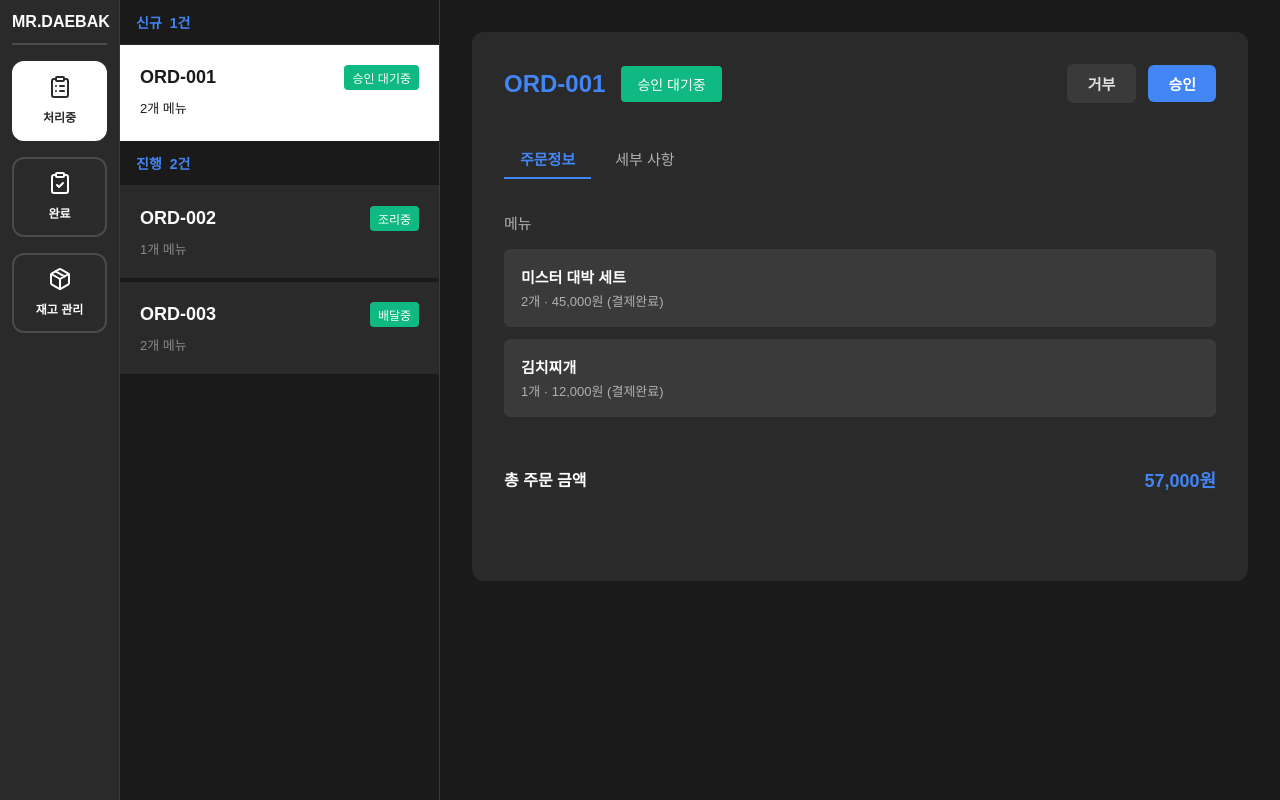
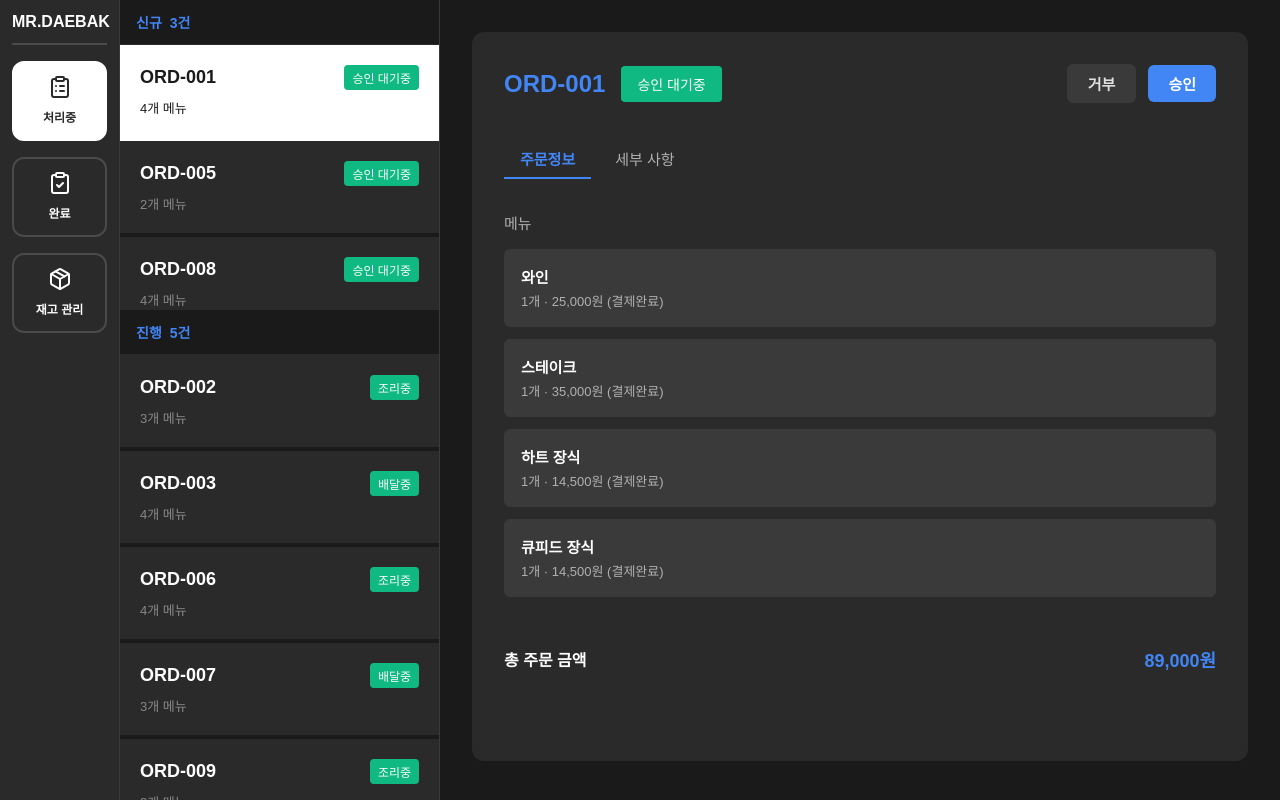
Before and after one commit to sogonggogo/sogonggogo_staff, a Next.js app: page / in a window 1280 px wide. Built offline with nearby package versions, Linux system fonts and the light colour scheme; a web font is replaced by a local one.

Commit message:
feat : 메뉴 데이터 1차 구현

```diff
--- a/src/data/orders.ts
+++ b/src/data/orders.ts
@@ -13,9 +13,62 @@ export interface Order {
   phone: string;
   address: string;
   time: string;
+  menuId?: number; // 메뉴 ID (선택사항)
   items: OrderItem[];
   total: number;
 }
+
+// 아이템 가격 가져오기 (additionalOptions.ts의 로직과 동일)
+const getItemPrice = (menuId: number | undefined, itemName: string): number => {
+  if (!menuId) return 10000; // 기본 가격
+
+  const getItemPriceKey = (menuId: number, itemName: string): string => {
+    switch (menuId) {
+      case 1: // 발렌타인
+        if (itemName === "와인") return "발렌타인-와인";
+        if (itemName === "스테이크") return "발렌타인-스테이크";
+        return itemName;
+      case 2: // 프렌치
+        if (itemName === "커피") return "프렌치-커피";
+        if (itemName === "와인") return "프렌치-와인";
+        if (itemName === "스테이크") return "프렌치-스테이크";
+        return itemName;
+      case 3: // 잉글리시
+        if (itemName === "스테이크") return "잉글리시-스테이크";
+        return itemName;
+      case 4: // 샴페인
+        if (itemName === "커피") return "샴페인-커피";
+        if (itemName === "와인") return "샴페인-와인";
+        if (itemName === "스테이크") return "샴페인-스테이크";
+        return itemName;
+      default:
+        return itemName;
+    }
+  };
+
+  const itemPrices: Record<string, number> = {
+    "발렌타인-와인": 25000,
+    "발렌타인-스테이크": 35000,
+    "하트 장식": 14500,
+    "큐피드 장식": 14500,
+    "프렌치-커피": 10000,
+    "프렌치-와인": 20000,
+    샐러드: 15000,
+    "프렌치-스테이크": 20000,
+    "에그 스크램블": 7000,
+    베이컨: 8000,
+    빵: 5000,
+    "잉글리시-스테이크": 35000,
+    샴페인: 25000,
+    "바게트 빵": 3750,
+    "샴페인-커피": 20000,
+    "샴페인-와인": 25000,
+    "샴페인-스테이크": 35000,
+  };
+
+  const priceKey = getItemPriceKey(menuId, itemName);
+  return itemPrices[priceKey] || itemPrices[itemName] || 10000;
+};
 
 export const getStatusText = (status: OrderStatus): string => {
   switch (status) {
@@ -31,6 +84,7 @@ export const getStatusText = (status: OrderStatus): string => {
 };
 
 export const mockOrders: Order[] = [
+  // 기존 주문 업데이트 - 발렌타인 디너 (기본 아이템 모두 포함)
   {
     id: 'ORD-001',
     status: 'pending',
@@ -38,12 +92,16 @@ export const mockOrders: Order[] = [
     phone: '010-1234-5678',
     address: '서울시 강남구 역삼동 123-45',
     time: '18:30',
+    menuId: 1, // 발렌타인 디너
     items: [
-      { name: '미스터 대박 세트', quantity: 2, price: 45000 },
-      { name: '김치찌개', quantity: 1, price: 12000 },
+      { name: '와인', quantity: 1, price: getItemPrice(1, '와인') },
+      { name: '스테이크', quantity: 1, price: getItemPrice(1, '스테이크') },
+      { name: '하트 장식', quantity: 1, price: getItemPrice(1, '하트 장식') },
+      { name: '큐피드 장식', quantity: 1, price: getItemPrice(1, '큐피드 장식') },
     ],
-    total: 57000,
+    total: 89000,
   },
+  // 프렌치 디너 (샐러드 제거)
   {
     id: 'ORD-002',
     status: 'preparing',
@@ -51,11 +109,15 @@ export const mockOrders: Order[] = [
     phone: '010-2345-6789',
     address: '서울시 서초구 서초동 456-78',
     time: '18:45',
+    menuId: 2, // 프렌치 디너
     items: [
-      { name: '부대찌개', quantity: 3, price: 36000 },
+      { name: '커피', quantity: 1, price: getItemPrice(2, '커피') },
+      { name: '와인', quantity: 1, price: getItemPrice(2, '와인') },
+      { name: '스테이크', quantity: 1, price: getItemPrice(2, '스테이크') },
     ],
-    total: 36000,
+    total: 50000,
   },
+  // 잉글리시 디너 (기본 아이템 + 추가 아이템)
   {
     id: 'ORD-003',
     status: 'delivering',
@@ -63,12 +125,16 @@ export const mockOrders: Order[] = [
     phone: '010-3456-7890',
     address: '서울시 송파구 잠실동 789-12',
     time: '18:15',
+    menuId: 3, // 잉글리시 디너
     items: [
-      { name: '미스터 대박 세트', quantity: 1, price: 22500 },
-      { name: '된장찌개', quantity: 1, price: 11000 },
+      { name: '에그 스크램블', quantity: 2, price: getItemPrice(3, '에그 스크램블') },
+      { name: '베이컨', quantity: 1, price: getItemPrice(3, '베이컨') },
+      { name: '빵', quantity: 1, price: getItemPrice(3, '빵') },
+      { name: '스테이크', quantity: 1, price: getItemPrice(3, '스테이크') },
     ],
-    total: 33500,
+    total: 62000,
   },
+  // 샴페인 축제 디너 (기본 아이템 모두 포함)
   {
     id: 'ORD-004',
     status: 'delivered',
@@ -76,9 +142,95 @@ export const mockOrders: Order[] = [
     phone: '010-4567-8901',
     address: '서울시 강동구 천호동 234-56',
     time: '17:50',
+    menuId: 4, // 샴페인 축제 디너
     items: [
-      { name: '부대찌개', quantity: 2, price: 24000 },
+      { name: '샴페인', quantity: 1, price: getItemPrice(4, '샴페인') },
+      { name: '바게트 빵', quantity: 4, price: getItemPrice(4, '바게트 빵') },
+      { name: '커피', quantity: 1, price: getItemPrice(4, '커피') },
+      { name: '와인', quantity: 1, price: getItemPrice(4, '와인') },
+      { name: '스테이크', quantity: 1, price: getItemPrice(4, '스테이크') },
     ],
-    total: 24000,
+    total: 120000,
+  },
+  // 새로운 주문 1: 발렌타인 디너 (하트 장식, 큐피드 장식 제거)
+  {
+    id: 'ORD-005',
+    status: 'pending',
+    customer: '정다은',
+    phone: '010-5678-9012',
+    address: '서울시 마포구 상암동 345-67',
+    time: '19:00',
+    menuId: 1, // 발렌타인 디너
+    items: [
+      { name: '와인', quantity: 1, price: getItemPrice(1, '와인') },
+      { name: '스테이크', quantity: 1, price: getItemPrice(1, '스테이크') },
+    ],
+    total: 60000,
+  },
+  // 새로운 주문 2: 프렌치 디너 (기본 아이템 모두 포함)
+  {
+    id: 'ORD-006',
+    status: 'preparing',
+    customer: '한지훈',
+    phone: '010-6789-0123',
+    address: '서울시 용산구 이태원동 456-78',
+    time: '19:15',
+    menuId: 2, // 프렌치 디너
+    items: [
+      { name: '커피', quantity: 1, price: getItemPrice(2, '커피') },
+      { name: '와인', quantity: 1, price: getItemPrice(2, '와인') },
+      { name: '샐러드', quantity: 1, price: getItemPrice(2, '샐러드') },
+      { name: '스테이크', quantity: 1, price: getItemPrice(2, '스테이크') },
+    ],
+    total: 65000,
+  },
+  // 새로운 주문 3: 잉글리시 디너 (베이컨 제거, 에그 스크램블 추가)
+  {
+    id: 'ORD-007',
+    status: 'delivering',
+    customer: '송민지',
+    phone: '010-7890-1234',
+    address: '서울시 종로구 명동 567-89',
+    time: '19:30',
+    menuId: 3, // 잉글리시 디너
+    items: [
+      { name: '에그 스크램블', quantity: 2, price: getItemPrice(3, '에그 스크램블') },
+      { name: '빵', quantity: 2, price: getItemPrice(3, '빵') },
+      { name: '스테이크', quantity: 1, price: getItemPrice(3, '스테이크') },
+    ],
+    total: 54000,
+  },
+  // 새로운 주문 4: 샴페인 축제 디너 (와인 제거)
+  {
+    id: 'ORD-008',
+    status: 'pending',
+    customer: '윤서연',
+    phone: '010-8901-2345',
+    address: '서울시 강서구 화곡동 678-90',
+    time: '19:45',
+    menuId: 4, // 샴페인 축제 디너
+    items: [
+      { name: '샴페인', quantity: 1, price: getItemPrice(4, '샴페인') },
+      { name: '바게트 빵', quantity: 4, price: getItemPrice(4, '바게트 빵') },
+      { name: '커피', quantity: 1, price: getItemPrice(4, '커피') },
+      { name: '스테이크', quantity: 1, price: getItemPrice(4, '스테이크') },
+    ],
+    total: 95000,
+  },
+  // 새로운 주문 5: 발렌타인 디너 (큐피드 장식만 제거, 하트 장식 추가 수량)
+  {
+    id: 'ORD-009',
+    status: 'preparing',
+    customer: '강태현',
+    phone: '010-9012-3456',
+    address: '서울시 노원구 상계동 789-01',
+    time: '20:00',
+    menuId: 1, // 발렌타인 디너
+    items: [
+      { name: '와인', quantity: 1, price: getItemPrice(1, '와인') },
+      { name: '스테이크', quantity: 1, price: getItemPrice(1, '스테이크') },
+      { name: '하트 장식', quantity: 2, price: getItemPrice(1, '하트 장식') },
+    ],
+    total: 88500,
   },
 ];
```
